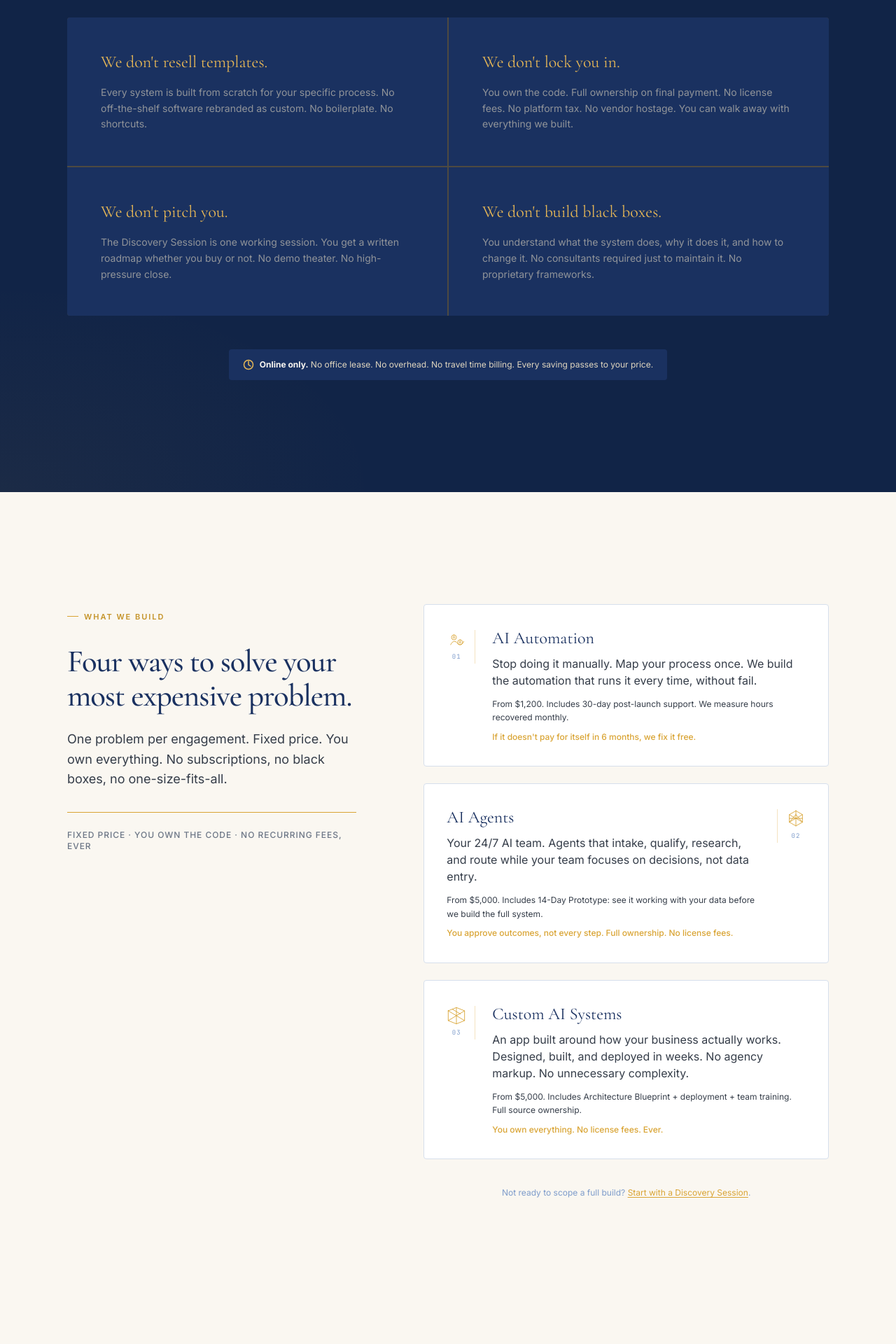
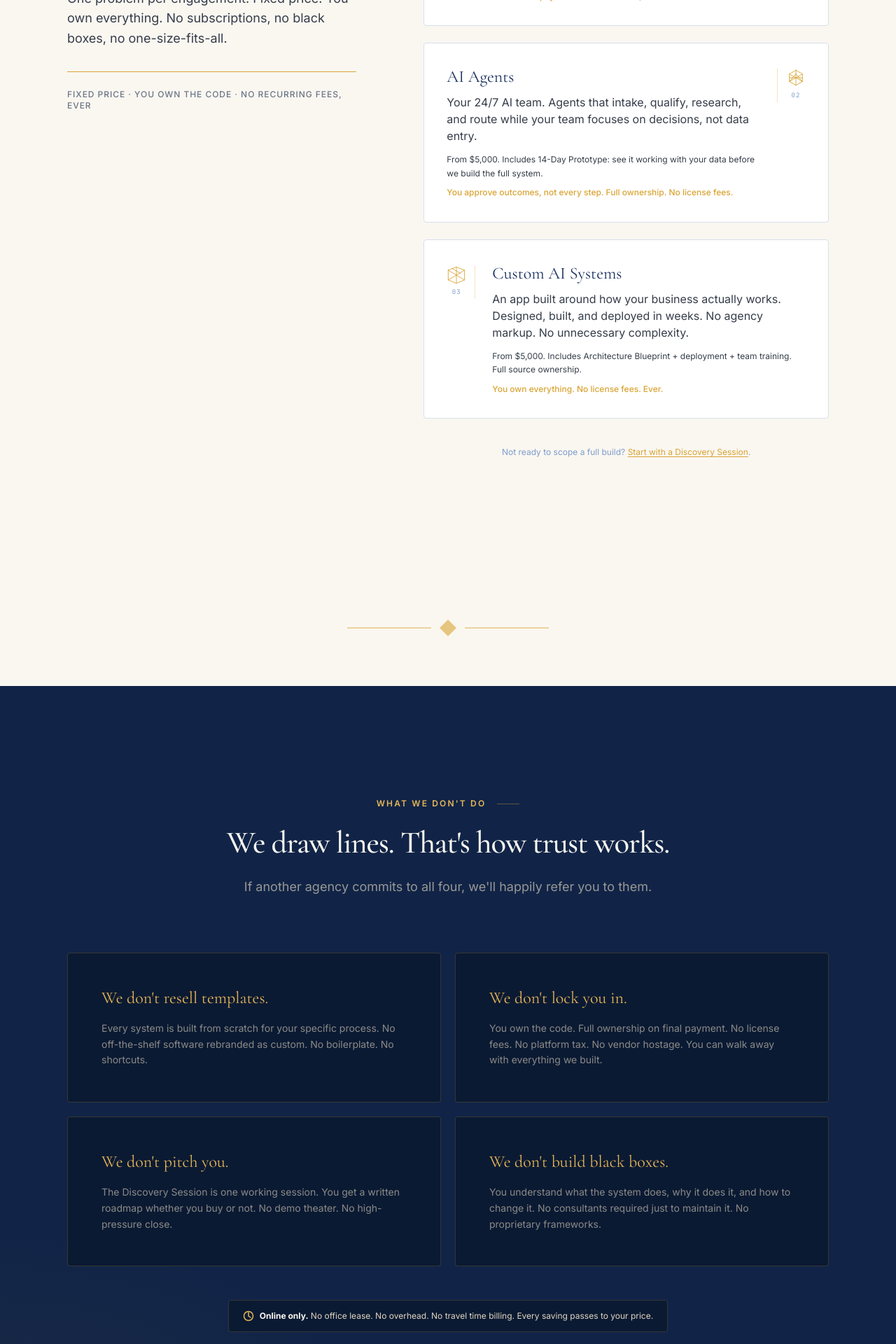
Before and after one commit to SanLuis-AI-Solutions/sanluisai-portfolio, a Next.js app: page / in a window 1280 px wide. Shown: the part 5180-7100 px from the top of the page at 70% size. Built offline with nearby package versions, Linux system fonts and the light colour scheme.

Commit message:
Move WhatWeDont after Services + fix card contrast to navy-950 + gold borders

```diff
--- a/app/page.tsx
+++ b/app/page.tsx
@@ -19,9 +19,9 @@ export default function HomePage() {
       <ROICalculator />
       <CaseStudies />
       <SceneDivider />
-      <WhatWeDont />
       <Services />
       <OrnamentDivider />
+      <WhatWeDont />
       <SocialProof />
       <Process />
       <SceneDivider />
--- a/components/WhatWeDont.tsx
+++ b/components/WhatWeDont.tsx
@@ -49,10 +49,10 @@ export default function WhatWeDont() {
             </p>
           </FadeIn>
         </div>
-        <div className="grid grid-cols-1 md:grid-cols-2 gap-[2px] bg-gold-600/30 rounded overflow-hidden">
+        <div className="grid grid-cols-1 md:grid-cols-2 gap-5">
           {donts.map((item, i) => (
             <FadeIn key={i} delay={0.25 + i * 0.1}>
-              <div className="bg-navy-800 p-10 md:p-12 h-full flex flex-col">
+              <div className="bg-navy-950 border border-gold-600/20 hover:border-gold-500/50 rounded p-10 md:p-12 h-full flex flex-col transition-all duration-300">
                 <h3 className="font-display text-xl md:text-2xl text-gold-500 mb-4">{item.title}</h3>
                 <p className="font-sans text-sm text-bone-300/60 leading-relaxed">{item.desc}</p>
               </div>
@@ -62,7 +62,7 @@ export default function WhatWeDont() {
 
         <FadeIn delay={0.65}>
           <div className="mt-12 text-center">
-            <div className="inline-flex items-center gap-2 bg-navy-800 rounded px-5 py-3">
+            <div className="inline-flex items-center gap-2 bg-navy-950 border border-gold-600/20 rounded px-5 py-3">
               <svg width="16" height="16" viewBox="0 0 16 16" fill="none" className="text-gold-500 flex-shrink-0">
                 <path d="M8 3v5l3 2" stroke="currentColor" strokeWidth="1.5" strokeLinecap="round"/>
                 <circle cx="8" cy="8" r="6.5" stroke="currentColor" strokeWidth="1.5" fill="none"/>
```
